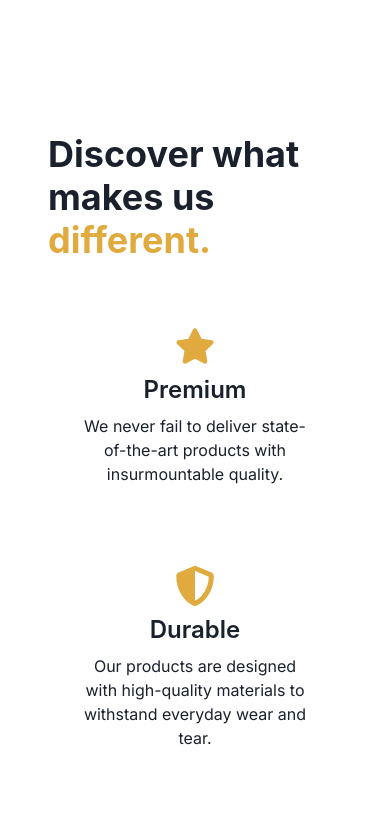
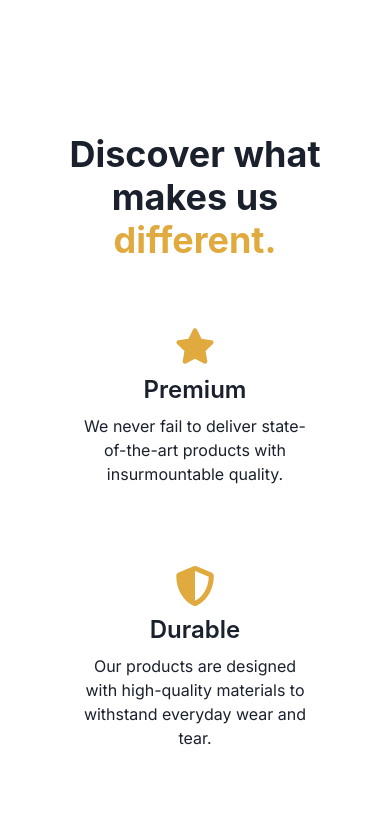
Before and after one commit to briannval/Easy-Pack-Official, a Next.js app: page /about in a window 390 px wide. Shown: the part 920-1750 px from the top of the page. Built offline with nearby package versions, Linux system fonts and the light colour scheme.

Commit message:
Responsiveness for about

```diff
--- a/src/components/qualities.tsx
+++ b/src/components/qualities.tsx
@@ -41,7 +41,7 @@ export default function Qualities() {
   return (
     <Container maxW={"container.xl"} py={12}>
       <Center mt={4}>
-        <VStack spacing={4}>
+        <VStack spacing={4} textAlign={"center"}>
           <Heading size={"2xl"} mb={12}>
             Discover what makes us{" "}
             <Text as={"span"} color="gold.400">
```
